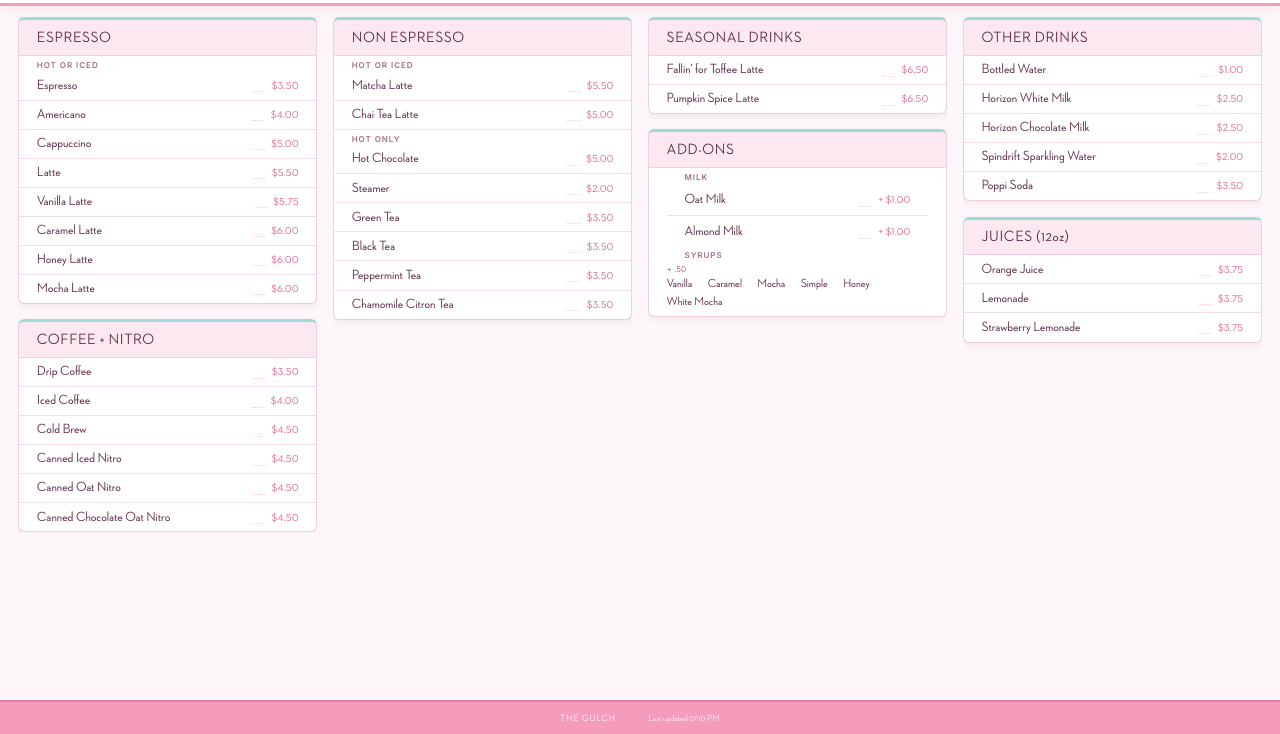
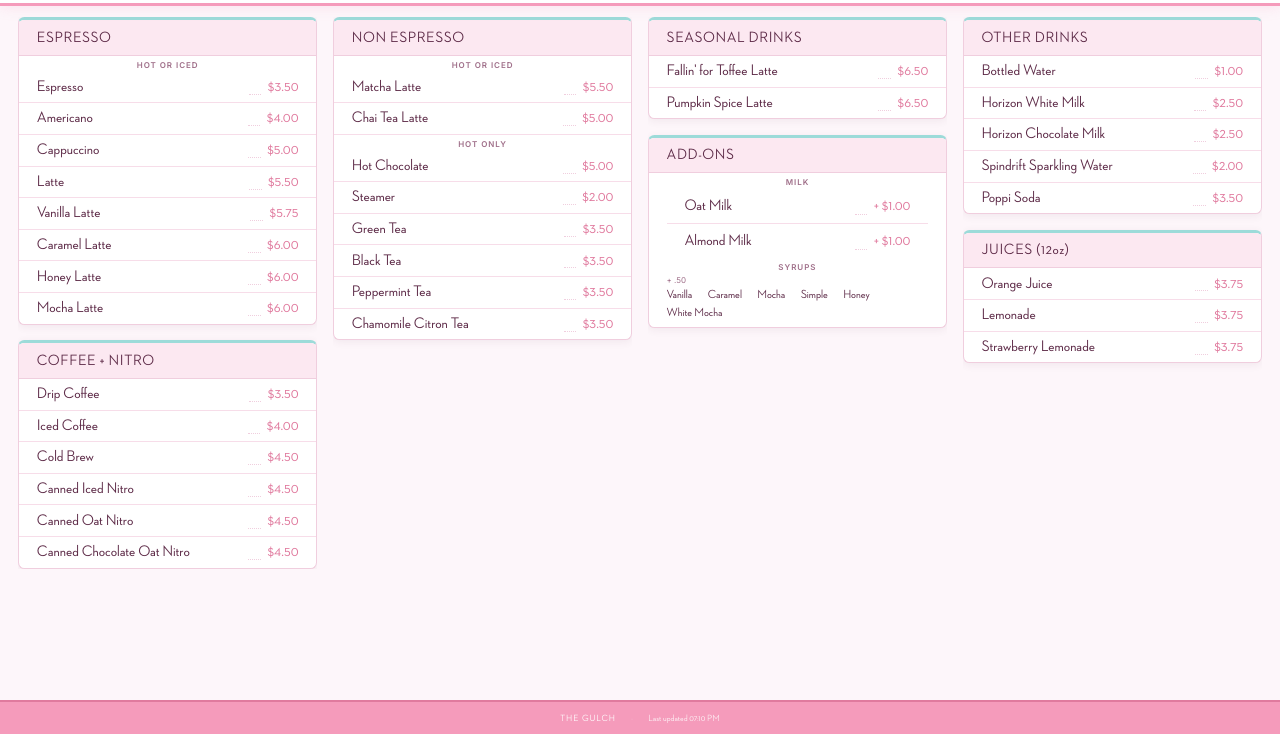
Before and after one commit to jwal7000/menu-display-beverages, a plain HTML site: page public/index.html in a window 1280 px wide. Shown: the part 66-800 px from the top of the page. Drawn offline with Linux system fonts and the light colour scheme; a web font is replaced by a local one.

Commit message:
feat: center temp labels, bump item font size

```diff
--- a/public/styles.css
+++ b/public/styles.css
@@ -180,6 +180,7 @@ html, body {
   text-transform: uppercase;
   color: var(--text-muted);
   padding: 0.5vh var(--pad-x) 0.2vh;
+  text-align: center;
 }
 
 /* ── Item rows ── */
@@ -196,7 +197,7 @@ html, body {
 .item-name {
   flex: 1;
   font-family: var(--font-display);
-  font-size: clamp(0.75rem, 1.7vh, 1.3rem);
+  font-size: clamp(0.85rem, 1.95vh, 1.5rem);
   font-weight: 400;
   color: var(--text-primary);
   line-height: 1.3;
@@ -216,7 +217,7 @@ html, body {
 .item-price {
   flex-shrink: 0;
   font-family: var(--font-display);
-  font-size: clamp(0.75rem, 1.7vh, 1.3rem);
+  font-size: clamp(0.85rem, 1.95vh, 1.5rem);
   font-weight: 600;
   color: var(--pink-dim);
   white-space: nowrap;
```
